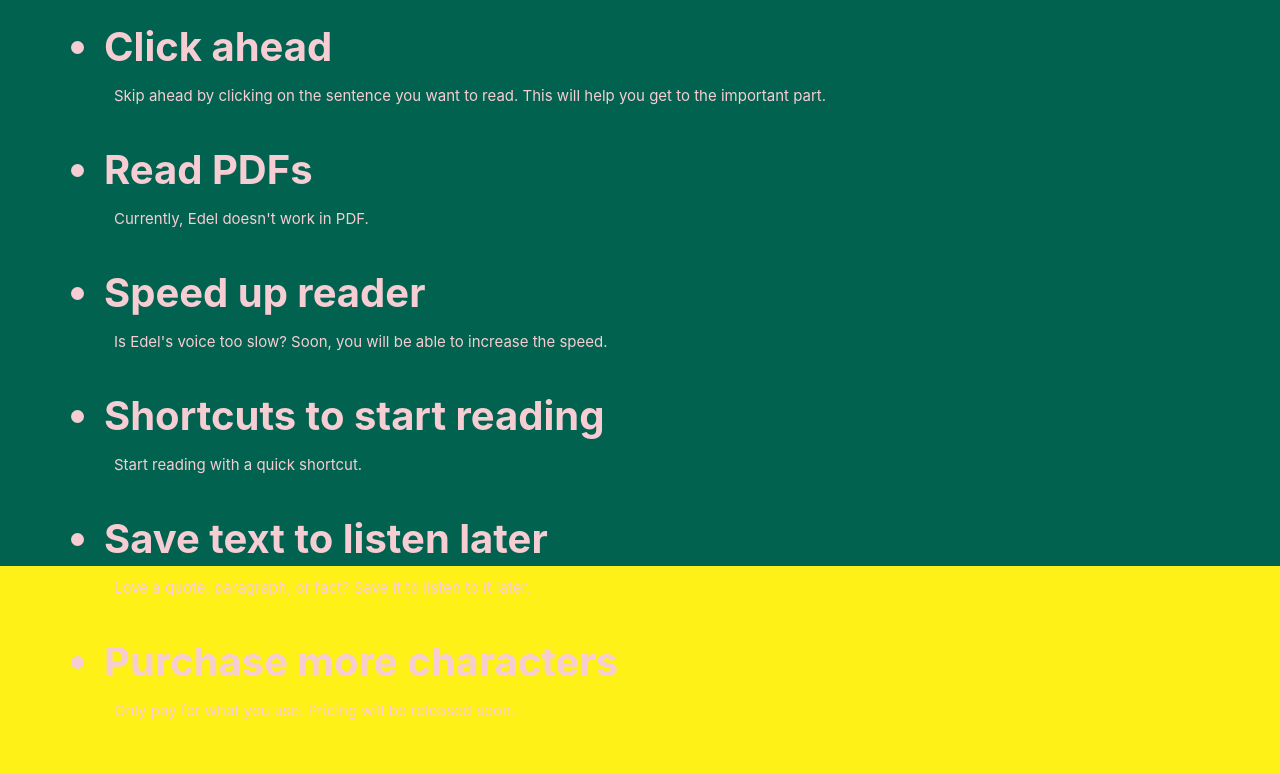
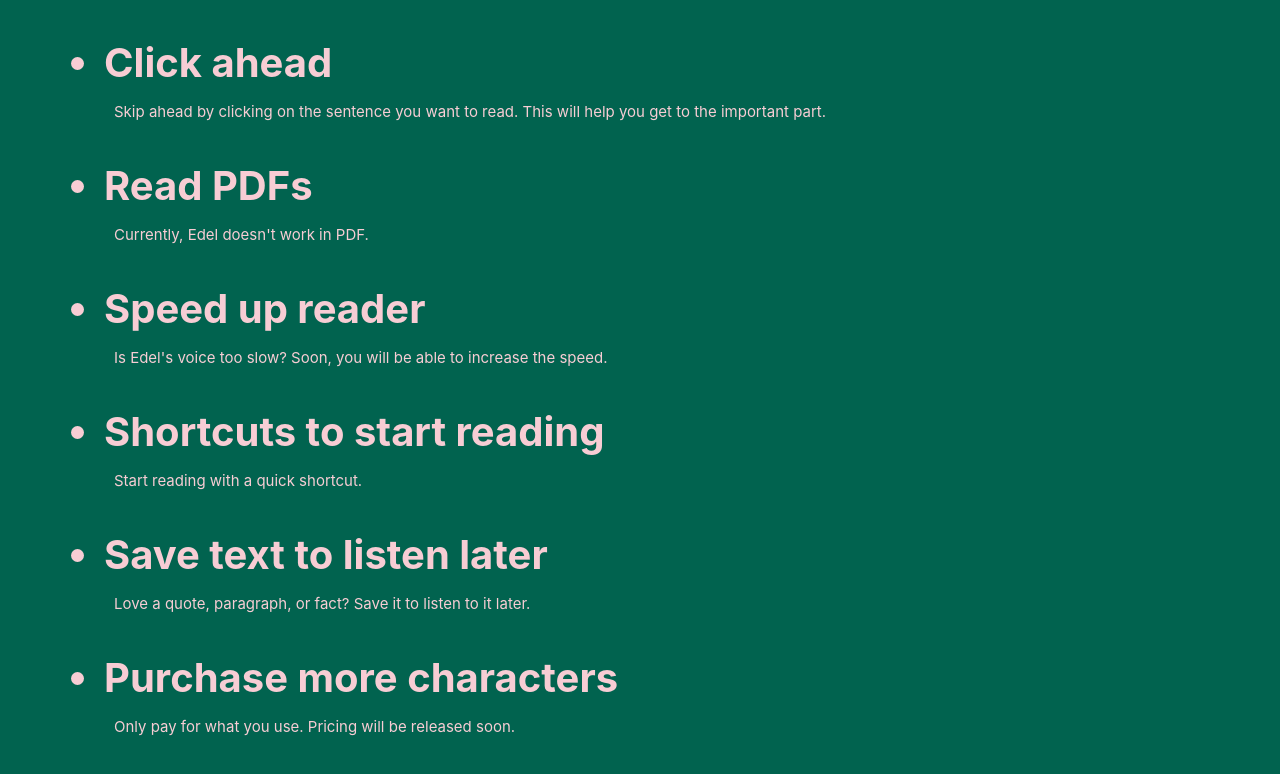
Before and after one commit to MatthwFrost/edelwebsite, a SvelteKit app: page /upcomingfeatures in a window 1280 px wide. Shown: the part 362-1136 px from the top of the page. Before the commit the page ends 1082 px from the top, so only its background shows below. Built offline with nearby package versions, Linux system fonts and the light colour scheme.

Commit message:
upcoming feature css change

```diff
--- a/src/routes/upcomingfeatures/+page.svelte
+++ b/src/routes/upcomingfeatures/+page.svelte
@@ -40,7 +40,8 @@
 
 <style>
     .main-container {
-        height: 100vh;
+        min-height: 100vh;
+        height: full;
         background-color: #01634F;
         padding: 5vw;
         color: #F7CDD4;
@@ -58,7 +59,7 @@
     li {
         font-size: 40px;
         font-weight: 700;
-        margin-bottom: 5vh;
+        margin-top: 5vh;
     }
     .li-p {
         font-size: 15px;
```
